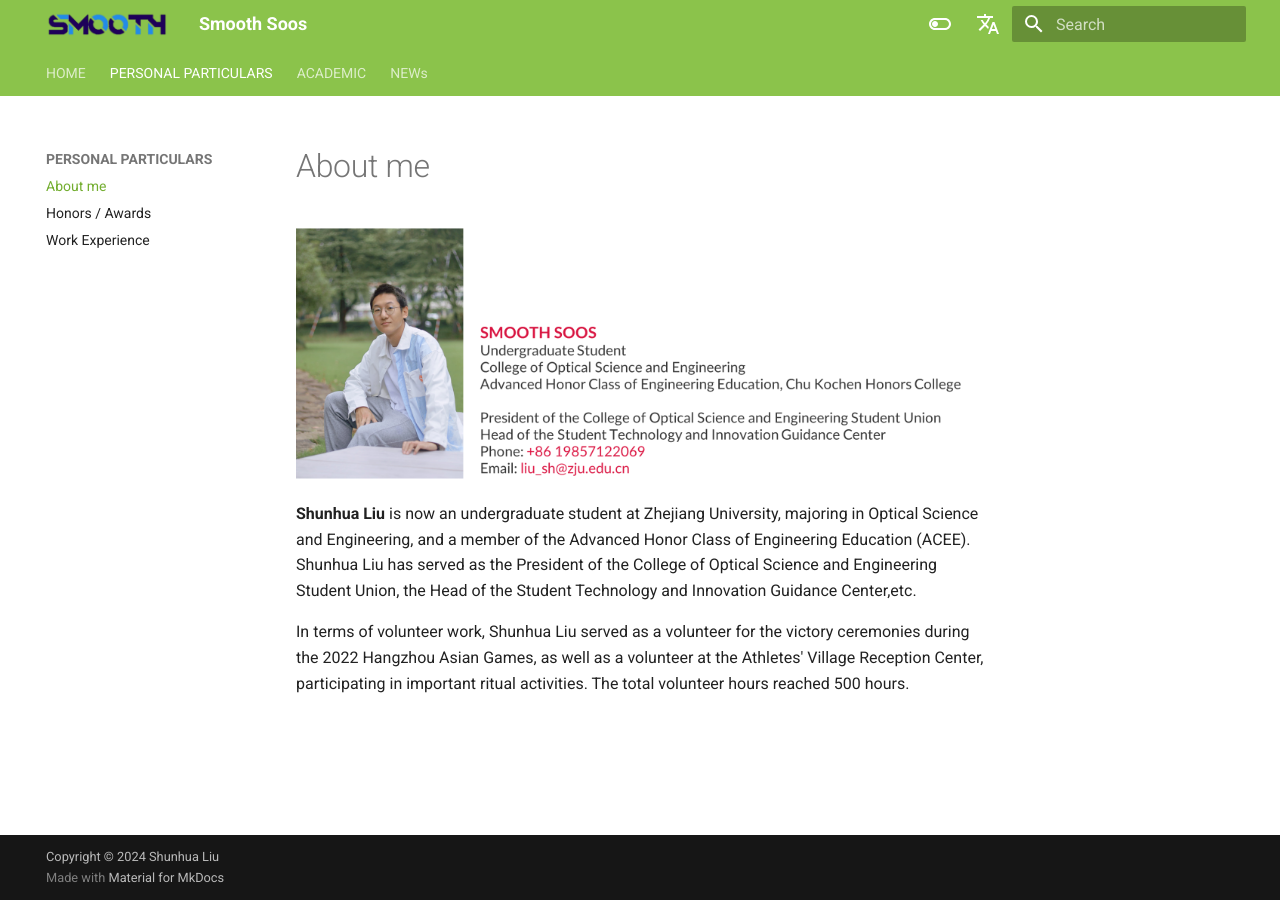
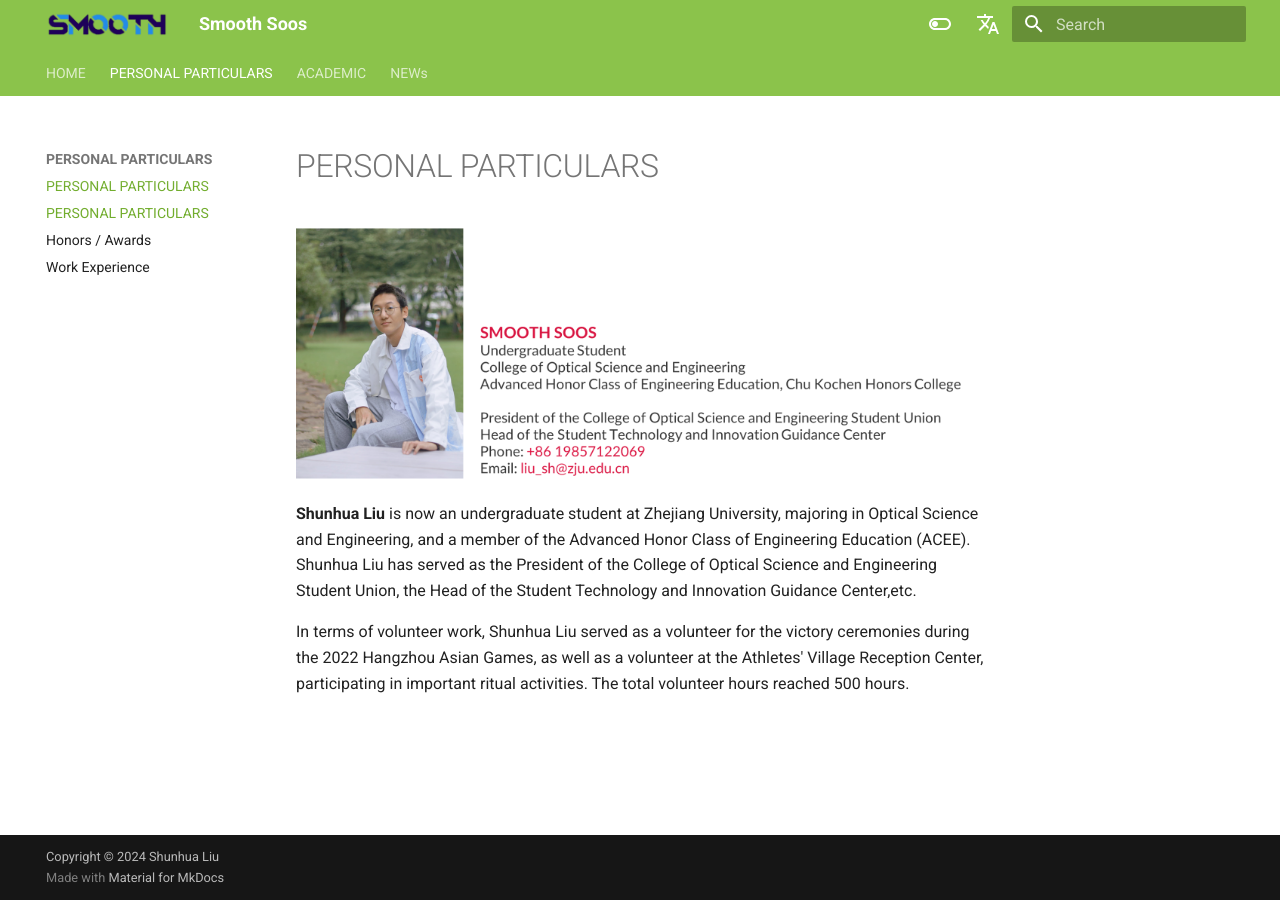
Before and after one commit to SHUASmooth/SHUASmooth.github.io, an MkDocs documentation site: the page built from docs/PERSONAL_PARTICULARS/PERSONAL_PARTICULARS.md, in a window 1280 px wide. Built offline with MkDocs 1.6.1 and Material for MkDocs 9.7.7, drawn with Linux system fonts in a browser that asks for light colours; comment, search, counter and statistics services are not loaded.

Commit message:
Update mkdocs.yml

```diff
--- a/mkdocs.yml
+++ b/mkdocs.yml
@@ -8,6 +8,7 @@ nav:
   - HOME:
     - index.md
   - PERSONAL PARTICULARS:
+    - PERSONAL_PARTICULARS/PERSONAL_PARTICULARS.md
     - About me: PERSONAL_PARTICULARS/PERSONAL_PARTICULARS.md
     - Honors / Awards: PERSONAL_PARTICULARS/HONORS_OR_AWARDS.md
     - Work Experience: PERSONAL_PARTICULARS/Brief_Introduction.md
@@ -22,7 +23,7 @@ nav:
 theme:
   # initial
   name: material
-  logo: images\logo.png
+  logo: images/logo.png
   # favicon: images/logo_TIGC_black_color.png
   # main color
   palette:
```
